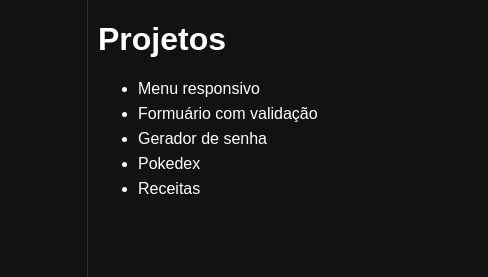
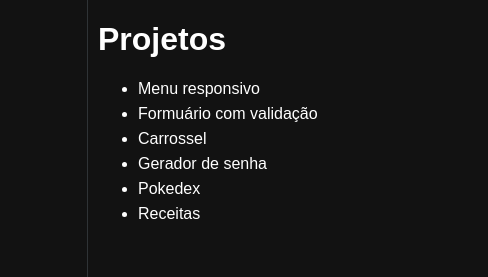
Before and after one commit to GabrielSouzaCastro/portifolio, a plain HTML site: page index.html in a window 1280 px wide. Shown: the top 277 px of the page, 152-640 px from the left. Drawn offline with nearby package versions, Linux system fonts and the light colour scheme.

Commit message:
Adiciona link de carrossel

```diff
--- a/index.html
+++ b/index.html
@@ -98,6 +98,7 @@
       <ul class="projetos-lista">
         <li><a class="projetos-link" href="https://gabrielsouzacastro.github.io/menu-responsivo/">Menu responsivo</a></li>
         <li><a class="projetos-link" href="https://gabrielsouzacastro.github.io/formulario-com-validacao/">Formuário com validação</a></li>
+        <li><a class="projetos-link" href="https://gabrielsouzacastro.github.io/slider/">Carrossel</a></li>
         <li><a class="projetos-link" href="https://gabrielsouzacastro.github.io/gerador-senha/">Gerador de senha</a></li>
         <li><a class="projetos-link" href="https://gabrielsouzacastro.github.io/Pokedex/">Pokedex</a></li>
         <li><a class="projetos-link" href="https://gabrielsouzacastro.github.io/Receitas/">Receitas</a></li>
```
